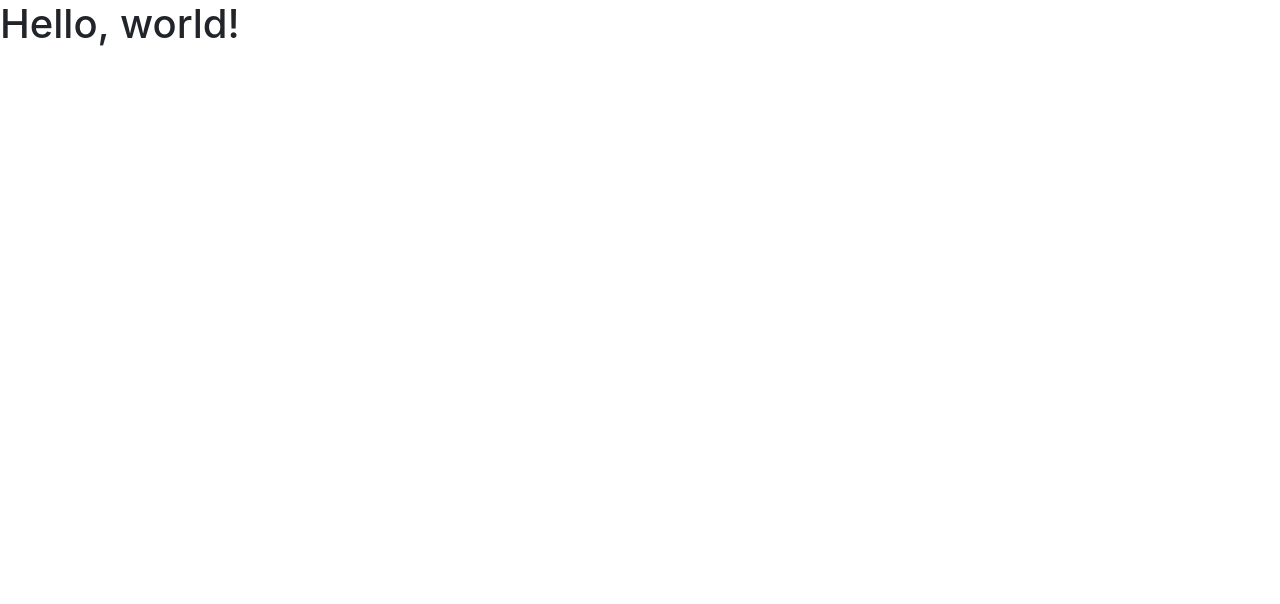
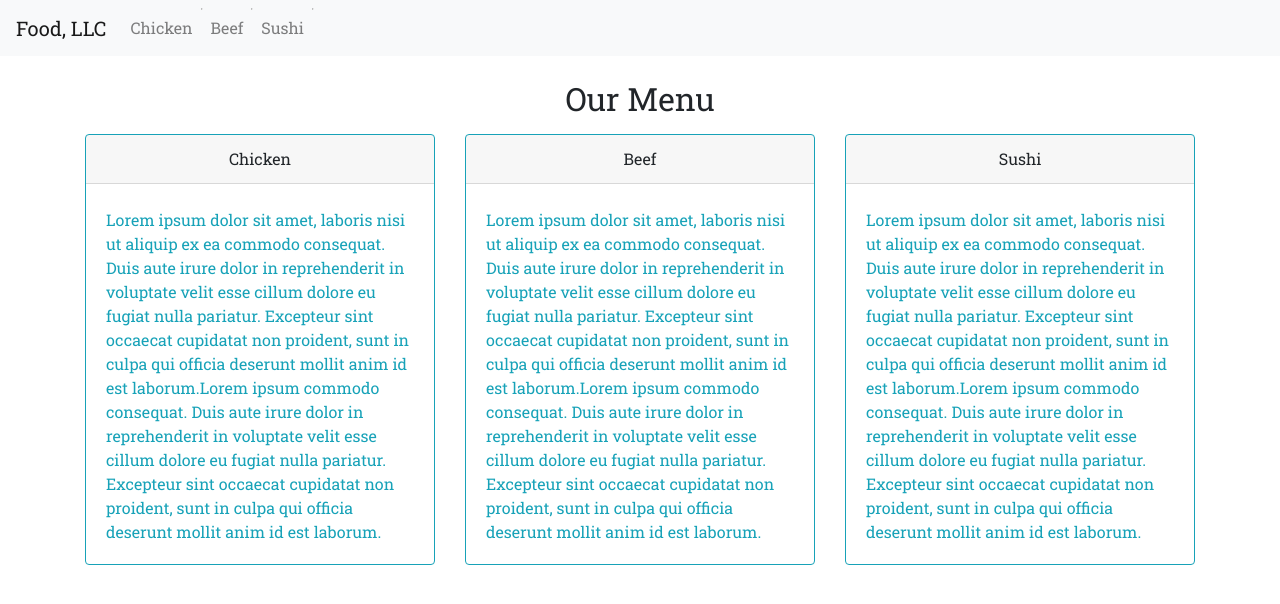
Before and after one commit to s-ghansiala/Basics_CourseEra_JohnsHopkinsUniversity, a plain HTML site: page AssignmentWeek3/index.html in a window 1280 px wide. Drawn offline with Linux system fonts and the light colour scheme.

Commit message:
Week 3 Assignment(1)

```diff
--- a/AssignmentWeek3/css/week3.css
+++ b/AssignmentWeek3/css/week3.css
@@ -0,0 +1,21 @@
+body{
+  font-family: 'Roboto Slab', serif;
+}
+
+hr {
+    display: block;
+    unicode-bidi: isolate;
+    margin-block-start: 0;
+    margin-block-end: 0;
+    margin-inline-start: 0;
+    margin-inline-end: 0;
+    overflow: hidden;
+    border-style: inset;
+    border-width: 1px;
+}
+
+
+.card-body p {
+    margin-top: 0;
+    margin-bottom: 0;
+}
--- a/AssignmentWeek3/index.html
+++ b/AssignmentWeek3/index.html
@@ -4,7 +4,7 @@
     <!-- Required meta tags -->
     <meta charset="utf-8">
     <meta name="viewport" content="width=device-width, initial-scale=1, shrink-to-fit=no">
-
+    <link href="https://fonts.googleapis.com/css2?family=Roboto+Slab&display=swap" rel="stylesheet">
     <!-- Bootstrap CSS -->
     <link rel="stylesheet" href="./css/bootstrap.css">
     <!-- My CSS -->
@@ -12,7 +12,66 @@
     <title>Hello, world!</title>
   </head>
   <body>
-    <h1>Hello, world!</h1>
+    <!-- navigation -->
+    <header class="mb-4">
+      <nav class="navbar navbar-expand-md navbar-light bg-light">
+        <a class="navbar-brand" href="#"> Food, LLC</a>
+        <button class="navbar-toggler" type="button" data-toggle="collapse" data-target="#navbarNav" aria-controls="navbarNav" aria-expanded="false" aria-label="Toggle navigation">
+          <span class="navbar-toggler-icon"></span>
+        </button>
+        <div class="collapse navbar-collapse" id="navbarNav">
+          <ul class="navbar-nav">
+            <li class="nav-item">
+              <a class="nav-link text-center" href="#chicken">Chicken</a>
+            </li>
+            <hr>
+            <li class="nav-item">
+              <a class="nav-link text-center" href="#beef">Beef</a>
+            </li>
+            <hr>
+            <li class="nav-item">
+              <a class="nav-link text-center" href="#sushi">Sushi</a>
+            </li>
+            <hr>
+          </ul>
+        </div>
+      </nav>
+    </header>
+
+    <section class="container">
+      <div>
+        <h2 class="text-center mb-3">Our Menu</h2>
+      </div>
+      <div class="row justify-content-around">
+
+        <div class="col-sm-12 col-md-6 col-lg-4">
+            <div id="chicken" class="card border-info mb-3">
+              <div class="card-header text-center">Chicken</div>
+              <div class="card-body text-info mt-1">
+                <p class="card-text"><p>Lorem ipsum dolor sit amet, laboris nisi ut aliquip ex ea commodo consequat. Duis aute irure dolor in reprehenderit in voluptate velit esse cillum dolore eu fugiat nulla pariatur. Excepteur sint occaecat cupidatat non proident, sunt in culpa qui officia deserunt mollit anim id est laborum.Lorem ipsum commodo consequat. Duis aute irure dolor in reprehenderit in voluptate velit esse cillum dolore eu fugiat nulla pariatur. Excepteur sint occaecat cupidatat non proident, sunt in culpa qui officia deserunt mollit anim id est laborum.</p></p>
+              </div>
+            </div>
+        </div>
+
+        <div class="col-sm-12 col-md-6 col-lg-4">
+          <div id="beef" class="card border-info mb-3">
+            <div class="card-header text-center">Beef</div>
+            <div class="card-body text-info mt-1">
+              <p class="card-text"><p>Lorem ipsum dolor sit amet, laboris nisi ut aliquip ex ea commodo consequat. Duis aute irure dolor in reprehenderit in voluptate velit esse cillum dolore eu fugiat nulla pariatur. Excepteur sint occaecat cupidatat non proident, sunt in culpa qui officia deserunt mollit anim id est laborum.Lorem ipsum commodo consequat. Duis aute irure dolor in reprehenderit in voluptate velit esse cillum dolore eu fugiat nulla pariatur. Excepteur sint occaecat cupidatat non proident, sunt in culpa qui officia deserunt mollit anim id est laborum.</p></p>
+            </div>
+          </div>
+        </div>
+
+        <div class="col-md-12 col-lg-4">
+          <div id="sushi" class="card border-info mb-3">
+            <div class="card-header text-center">Sushi</div>
+            <div class="card-body text-info mt-1">
+              <p class="card-text"><p>Lorem ipsum dolor sit amet, laboris nisi ut aliquip ex ea commodo consequat. Duis aute irure dolor in reprehenderit in voluptate velit esse cillum dolore eu fugiat nulla pariatur. Excepteur sint occaecat cupidatat non proident, sunt in culpa qui officia deserunt mollit anim id est laborum.Lorem ipsum commodo consequat. Duis aute irure dolor in reprehenderit in voluptate velit esse cillum dolore eu fugiat nulla pariatur. Excepteur sint occaecat cupidatat non proident, sunt in culpa qui officia deserunt mollit anim id est laborum.</p></p>
+            </div>
+          </div>
+        </div>
+      </div>
+    </section>
 
     <!-- Optional JavaScript -->
     <!-- jQuery first, then Popper.js, then Bootstrap JS -->
```
